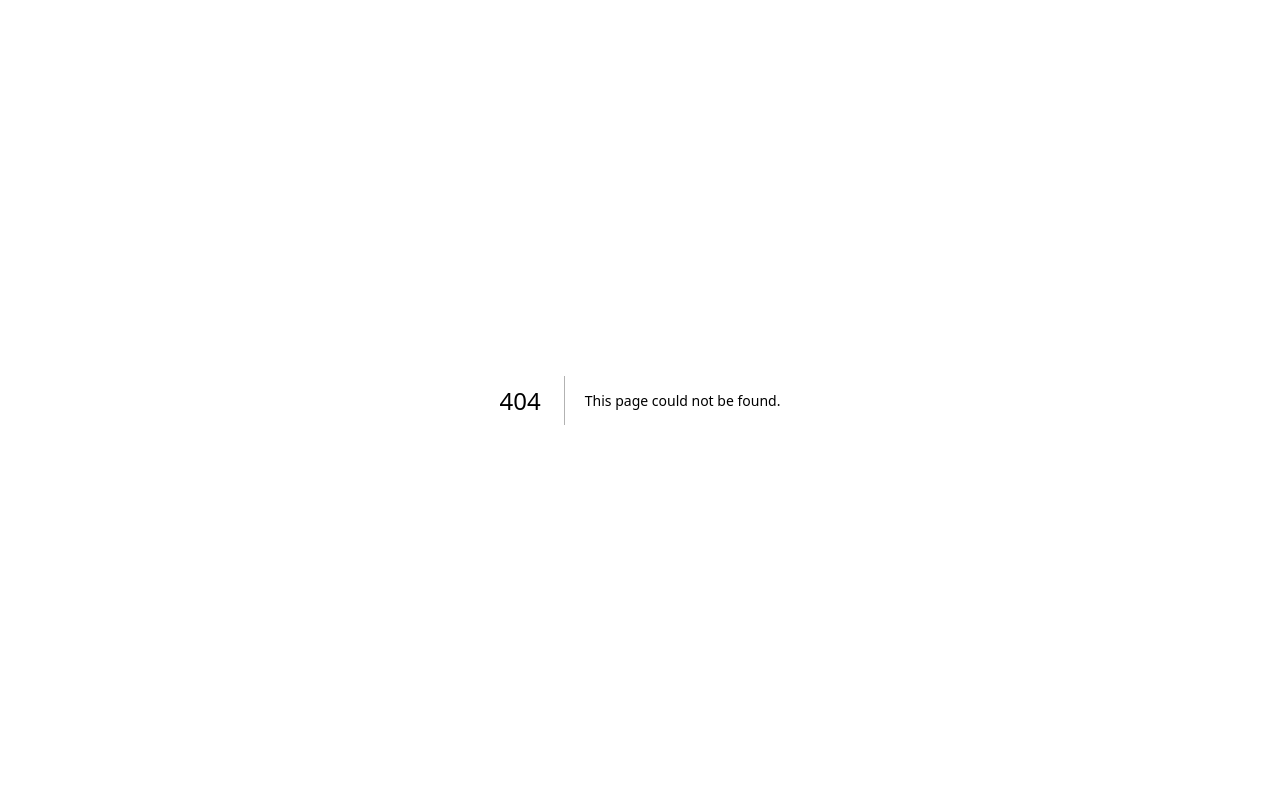
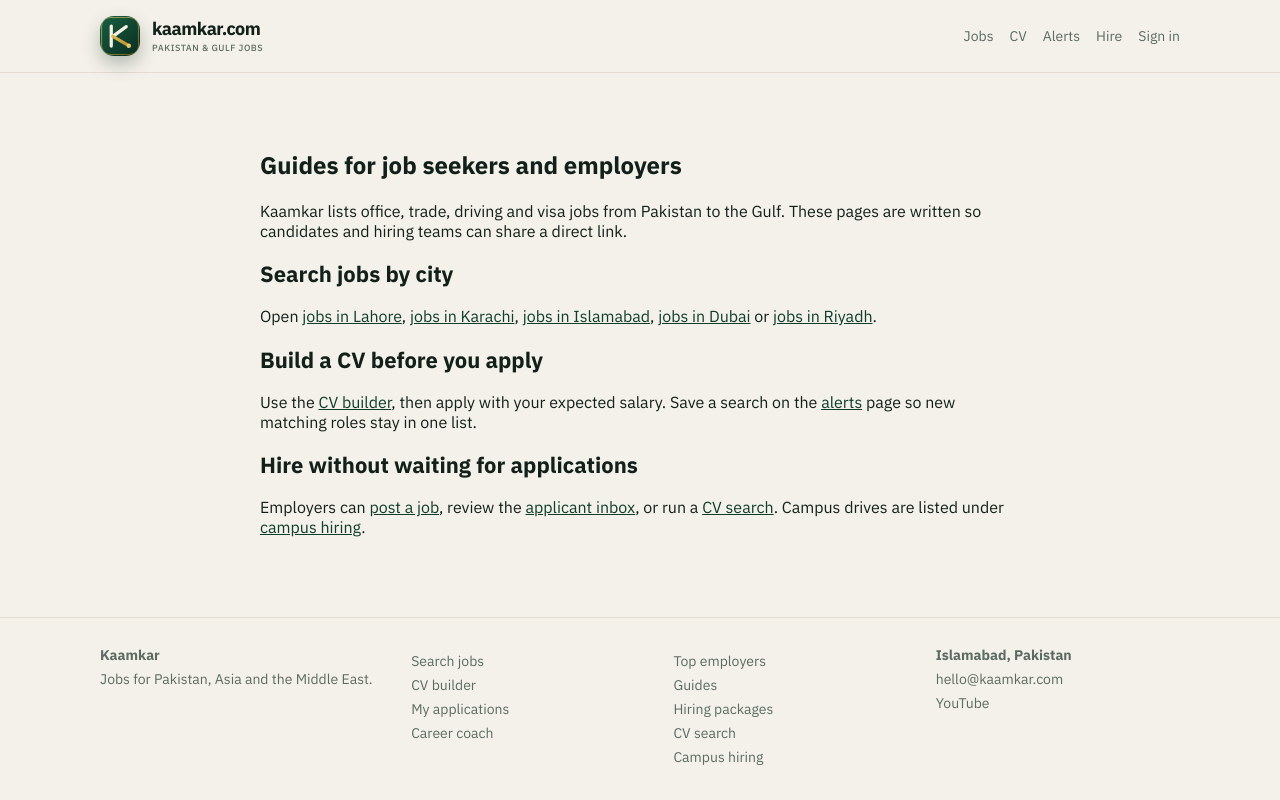
Before and after one commit to yasserweho/kaamkar, a Next.js app: page /guides in a window 1280 px wide. Before the commit this address had no page. Built offline with nearby package versions, Linux system fonts and the light colour scheme; no server answers.

Commit message:
Add SEO files, schema, sitemap and homepage copy

```diff
--- a/app/globals.css
+++ b/app/globals.css
@@ -130,7 +130,7 @@
 .oauth svg { flex-shrink: 0; display: block; }
 .oauth.google { background: #fff; color: #1f1f1f; }
 .oauth.x { background: #0f1419; color: #fff; border-color: #0f1419; }
-.foot-grid { display: grid; grid-template-columns: 1.4fr 1fr 1fr; gap: 18px; }
+.foot-grid { display: grid; grid-template-columns: 1.2fr 1fr 1fr 1fr; gap: 18px; }
 .foot-grid a, .foot-grid p { display: block; margin: 6px 0; color: var(--muted); }
 .hero-stage {
   position: relative;
@@ -173,6 +173,13 @@
   backdrop-filter: blur(10px);
 }
 .hero-stage .pill { background: rgba(255,252,246,.92); }
+.section-head { margin: 28px 0 14px; }
+.section-head h2 { margin: 0; font-size: 22px; }
+.search-go { text-align: center; }
+.prose { max-width: 760px; margin-top: 28px; }
+.prose h2 { font-size: 22px; }
+.prose a { color: var(--green-2); text-decoration: underline; }
+.foot-grid { grid-template-columns: 1.2fr 1fr 1fr 1fr; }
 @media (max-width: 800px) {
   .nav-links { font-size: 13px; gap: 10px; }
   .search { grid-template-columns: 1fr; }
--- /dev/null
+++ b/app/guides/page.tsx
@@ -0,0 +1,33 @@
+import { Shell } from "@/components/Shell";
+import Link from "next/link";
+
+export const metadata = {
+  title: "Job search guides for Pakistan and the Gulf",
+  description: "How to search jobs, write a CV and hire on Kaamkar across Pakistan, UAE and Saudi Arabia.",
+  alternates: { canonical: "https://kaamkar.com/guides" },
+};
+
+export default function GuidesPage() {
+  return (
+    <Shell>
+      <article className="wrap section prose">
+        <h1>Guides for job seekers and employers</h1>
+        <p>
+          Kaamkar lists office, trade, driving and visa jobs from Pakistan to the Gulf. These pages are written so candidates and hiring teams can share a direct link.
+        </p>
+        <h2>Search jobs by city</h2>
+        <p>
+          Open <Link href="/jobs?location=Lahore">jobs in Lahore</Link>, <Link href="/jobs?location=Karachi">jobs in Karachi</Link>, <Link href="/jobs?location=Islamabad">jobs in Islamabad</Link>, <Link href="/jobs?location=Dubai">jobs in Dubai</Link> or <Link href="/jobs?location=Riyadh">jobs in Riyadh</Link>.
+        </p>
+        <h2>Build a CV before you apply</h2>
+        <p>
+          Use the <Link href="/cv">CV builder</Link>, then apply with your expected salary. Save a search on the <Link href="/alerts">alerts</Link> page so new matching roles stay in one list.
+        </p>
+        <h2>Hire without waiting for applications</h2>
+        <p>
+          Employers can <Link href="/post">post a job</Link>, review the <Link href="/hire/inbox">applicant inbox</Link>, or run a <Link href="/hire/search">CV search</Link>. Campus drives are listed under <Link href="/campus">campus hiring</Link>.
+        </p>
+      </article>
+    </Shell>
+  );
+}
--- a/app/layout.tsx
+++ b/app/layout.tsx
@@ -1,25 +1,74 @@
 import type { Metadata } from "next";
+import { IBM_Plex_Sans } from "next/font/google";
 import "./globals.css";
 import { Providers } from "@/components/Providers";
+import { Tracking } from "@/components/Tracking";
+
+const sans = IBM_Plex_Sans({
+  subsets: ["latin"],
+  weight: ["400", "500", "600", "700"],
+  display: "swap",
+});
+
+const title = "Kaamkar — Jobs in Pakistan, UAE, Saudi Arabia and the Gulf";
+const description =
+  "Search jobs in Lahore, Karachi, Islamabad, Dubai and Riyadh. Build a CV, set alerts and apply, or post a job and shortlist candidates on Kaamkar.";
 
 export const metadata: Metadata = {
-  title: "Kaamkar — Jobs in Pakistan & the Gulf",
-  description:
-    "Find local and overseas jobs across Pakistan, UAE, Saudi Arabia, Qatar, Oman, Kuwait and Bahrain. Office, trades, driving, hospitality and healthcare.",
+  metadataBase: new URL("https://kaamkar.com"),
+  title: { default: title, template: "%s | Kaamkar" },
+  description,
+  keywords: ["jobs in Pakistan", "Gulf jobs", "jobs in Lahore", "jobs in Dubai", "CV builder Pakistan", "hire in Pakistan"],
+  alternates: { canonical: "/" },
+  openGraph: {
+    title,
+    description,
+    url: "https://kaamkar.com",
+    siteName: "Kaamkar",
+    type: "website",
+    images: [{ url: "/hero-mix2.jpg", width: 1176, height: 784, alt: "Pakistani job seekers and graduates" }],
+  },
+  twitter: { card: "summary_large_image", title, description, images: ["/hero-mix2.jpg"] },
+};
+
+const schema = {
+  "@context": "https://schema.org",
+  "@graph": [
+    {
+      "@type": "Organization",
+      name: "Kaamkar",
+      url: "https://kaamkar.com",
+      email: "hello@kaamkar.com",
+      address: { "@type": "PostalAddress", addressLocality: "Islamabad", addressCountry: "PK" },
+    },
+    {
+      "@type": "WebSite",
+      name: "Kaamkar",
+      url: "https://kaamkar.com",
+      potentialAction: {
+        "@type": "SearchAction",
+        target: "https://kaamkar.com/jobs?q={search_term_string}",
+        "query-input": "required name=search_term_string",
+      },
+    },
+    {
+      "@type": "LocalBusiness",
+      name: "Kaamkar",
+      url: "https://kaamkar.com",
+      email: "hello@kaamkar.com",
+      address: { "@type": "PostalAddress", addressLocality: "Islamabad", addressCountry: "PK" },
+      areaServed: ["PK", "AE", "SA", "QA", "OM", "KW", "BH"],
+    },
+  ],
 };
 
 export default function RootLayout({ children }: { children: React.ReactNode }) {
   return (
     <html lang="en">
-      <head>
-        <link rel="preconnect" href="https://fonts.googleapis.com" />
-        <link
-          href="https://fonts.googleapis.com/css2?family=IBM+Plex+Sans:wght@400;500;600;700&display=swap"
-          rel="stylesheet"
-        />
-      </head>
-      <body>
+      <body className={sans.className}>
+        <script type="application/ld+json" dangerouslySetInnerHTML={{ __html: JSON.stringify(schema) }} />
         <Providers>{children}</Providers>
+        <Tracking />
       </body>
     </html>
   );
--- a/components/Shell.tsx
+++ b/components/Shell.tsx
@@ -37,9 +37,15 @@
           </div>
           <div>
             <Link href="/companies">Top employers</Link>
+            <Link href="/guides">Guides</Link>
             <Link href="/hire/packages">Hiring packages</Link>
             <Link href="/hire/search">CV search</Link>
             <Link href="/campus">Campus hiring</Link>
+          </div>
+          <div>
+            <strong>Islamabad, Pakistan</strong>
+            <p>hello@kaamkar.com</p>
+            <a href="https://www.youtube.com/@sykkmeuzzik546" rel="me">YouTube</a>
           </div>
         </div>
       </footer>
--- /dev/null
+++ b/components/Tracking.tsx
@@ -0,0 +1,28 @@
+"use client";
+
+import { useEffect } from "react";
+
+export function Tracking() {
+  const ga = process.env.NEXT_PUBLIC_GA_ID;
+  const pixel = process.env.NEXT_PUBLIC_FB_PIXEL_ID;
+  useEffect(() => {
+    if (ga && !document.getElementById("kaamkar-ga")) {
+      const script = document.createElement("script");
+      script.id = "kaamkar-ga";
+      script.async = true;
+      script.src = `https://www.googletagmanager.com/gtag/js?id=${ga}`;
+      document.head.appendChild(script);
+      const inline = document.createElement("script");
+      inline.id = "kaamkar-ga-inline";
+      inline.text = `window.dataLayer=window.dataLayer||[];function gtag(){dataLayer.push(arguments);}gtag('js',new Date());gtag('config','${ga}');`;
+      document.head.appendChild(inline);
+    }
+    if (pixel && !document.getElementById("kaamkar-pixel")) {
+      const script = document.createElement("script");
+      script.id = "kaamkar-pixel";
+      script.text = `!function(f,b,e,v,n,t,s){if(f.fbq)return;n=f.fbq=function(){n.callMethod?n.callMethod.apply(n,arguments):n.queue.push(arguments)};if(!f._fbq)f._fbq=n;n.push=n;n.loaded=!0;n.version='2.0';n.queue=[];t=b.createElement(e);t.async=!0;t.src=v;s=b.getElementsByTagName(e)[0];s.parentNode.insertBefore(t,s)}(window,document,'script','https://connect.facebook.net/en_US/fbevents.js');fbq('init','${pixel}');fbq('track','PageView');`;
+      document.head.appendChild(script);
+    }
+  }, [ga, pixel]);
+  return null;
+}
```
Also changed, not shown: app/page.tsx (+19 -10 lines), app/robots.ts (added, +13 -0 lines), app/sitemap.ts (added, +42 -0 lines), dns-email-auth.txt (added), public/llms.txt (added).
